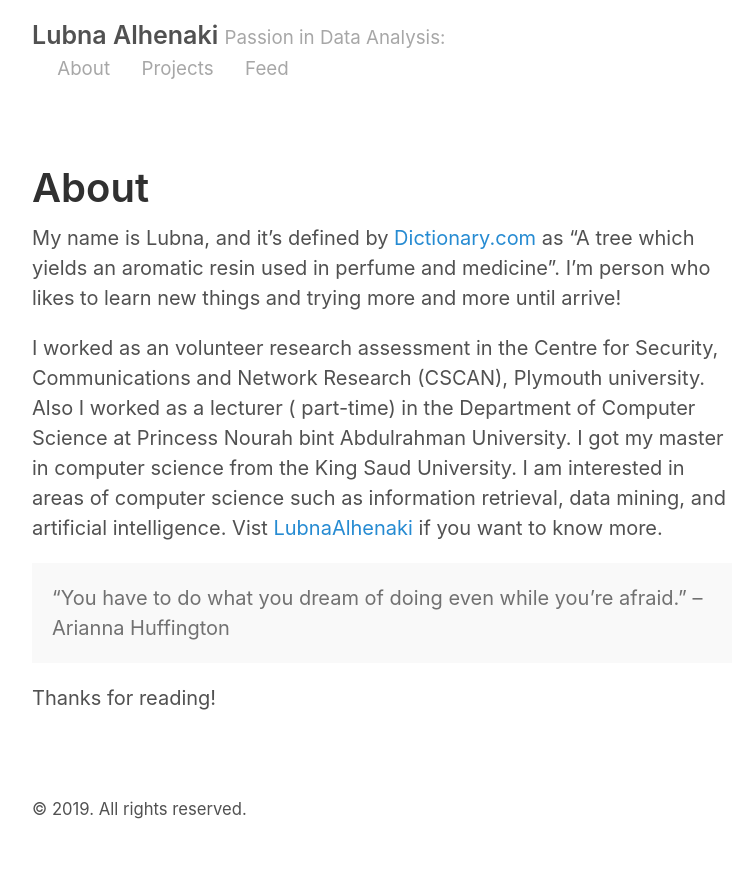
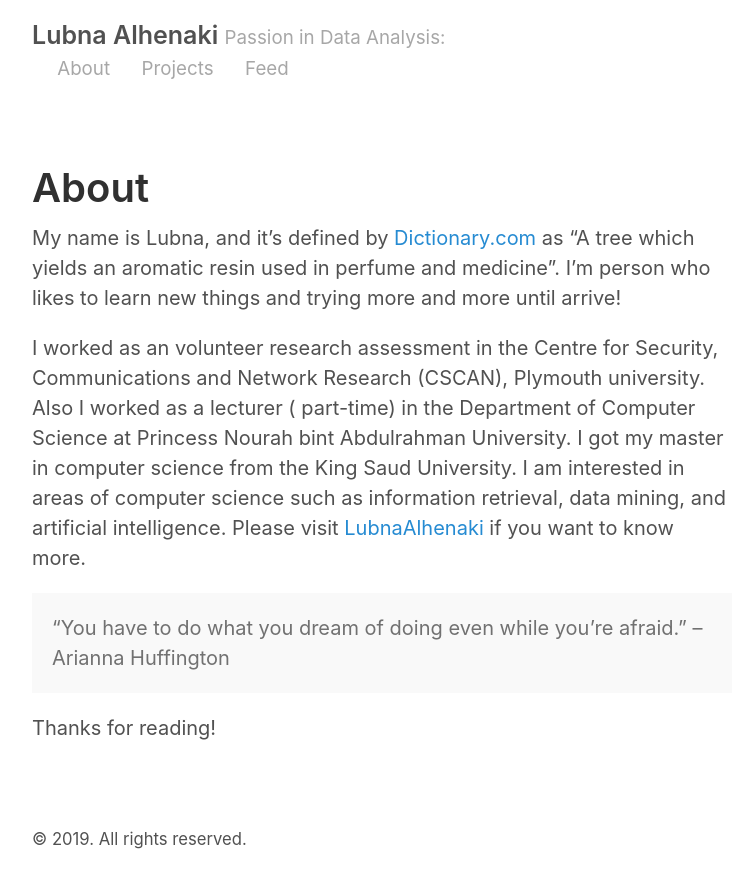
Before and after one commit to LubnaAlhenaki/LubnaAlhenaki.github.io, a Jekyll site: the page built from about.md, in a window 1280 px wide. Shown: the top 888 px of the page, without its empty margins (258-1014 px from the left). Built offline with Jekyll 4.4.1, drawn with Linux system fonts in a browser that asks for light colours.

Commit message:
Update about.md

```diff
--- a/about.md
+++ b/about.md
@@ -8,7 +8,7 @@ title: About
 My name is Lubna, and it’s defined by [Dictionary.com](https://www.dictionary.com/) as “A tree which yields an aromatic resin used in perfume and medicine”. I’m person who likes  to learn new things and trying more and more until arrive!
 
 I worked as an volunteer research assessment in the Centre for Security, Communications and Network Research (CSCAN), Plymouth university. Also I worked as a lecturer ( part-time) in the Department of Computer Science at Princess Nourah  bint Abdulrahman University. I got my master in computer science from the King Saud University. I am interested in  areas of computer science such as information retrieval, data mining, and artificial intelligence.
-Vist [LubnaAlhenaki](https://sa.linkedin.com/in/lubna-alhenaki-2304a9191) if you want to know more.
+Please visit [LubnaAlhenaki](https://sa.linkedin.com/in/lubna-alhenaki-2304a9191) if you want to know more.
 
 
 <p class="message">
```
